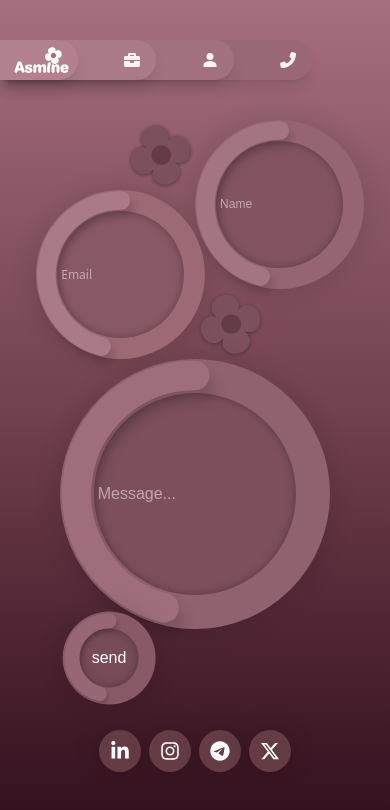
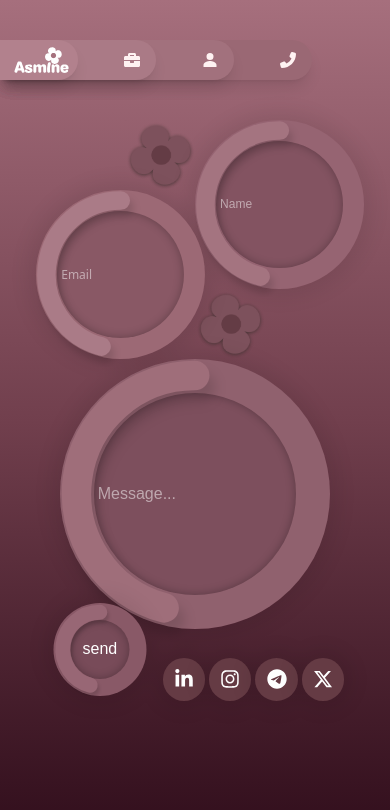
Before and after one commit to hassanzadefahime-hash/asmine, a Next.js app: page /contact in a window 390 px wide. Shown: the top 810 px of the page. Built offline with nearby package versions, Linux system fonts and the light colour scheme; what tailwind-animate would draw is missing.

Commit message:
change cntact

```diff
--- a/app/contact/page.js
+++ b/app/contact/page.js
@@ -187,7 +187,7 @@ export default function contact() {
 
       <div className="mobile" id="mobile">
         <div className="flex flex-col justify-start items-center w-full h-screen mt-10">
-          <div className="  flex  flex-col justify-center items-center ">
+          <div className="  flex  flex-col justify-center items-center">
             <div className="flex  items-cenetr  justify-center ">
               <div className="flex flex-col justify-end items-end">
                 <div className="  bg-[url('/gol-contact-1.png')] w-[18vw] h-[18vw] bg-no-repeat bg-cover"></div>
@@ -245,11 +245,10 @@ export default function contact() {
                     </g>
                   </svg>
                 </div>
-                <div className="  bg-[url('/gol-contact-1.png')] w-[18vw] h-[18vw] bg-no-repeat bg-cover"></div>
+                <div className="bg-[url('/gol-contact-1.png')] w-[18vw] h-[18vw] bg-no-repeat bg-cover"></div>
               </div>
             </div>
           </div>
-          <div className="">
           <div className="flex flex-row items-center justify-center ">
             <div className="flex flex-col items-center justify-center gap-1">
               <div className="flex flex-row items-center">
@@ -280,8 +279,9 @@ export default function contact() {
                   </svg>
                 </div>
               </div>
-                <div className="flex flex-row items-center justify-start   w-full transform rotate-14">
-                  <div className="w-[clamp(11vh,11vw,11vh)] aspect-square bg-[#895967] rounded-full  flex justify-center items-center transform -rotate-14  shadow-circle">
+              <div className="flex flex-row justify-between gap-6">
+              <div className="flex flex-row items-center justify-start transform rotate-14  w-full">
+                <div className="w-[clamp(11vh,11vw,11vh)] aspect-square bg-[#895967] rounded-full -translate-y-1/3 flex justify-center items-center transform -rotate-14  shadow-circle">
                   <div
                     className="w-[clamp(7vh,7vw,7vh)] aspect-square bg-[#784B59] rounded-full flex justify-center items-center shadow-box"
                     style={{ fontFamily: "arial" }}
@@ -305,7 +305,7 @@ export default function contact() {
                   </svg>
                 </div>
               </div>
-                <div className="flex gap-2 items-center">
+              <div className="flex gap-1 items-center">
                 <div className="w-[clamp(5vh,5vw,6vh)] aspect-square  bg-[#653b44] rounded-full shadow-circle  shadow-box flex justify-center items-center ">
                   <FaLinkedinIn className="text-xl" />
                 </div>
```
Lines whose indentation alone changed are shown as unchanged.
